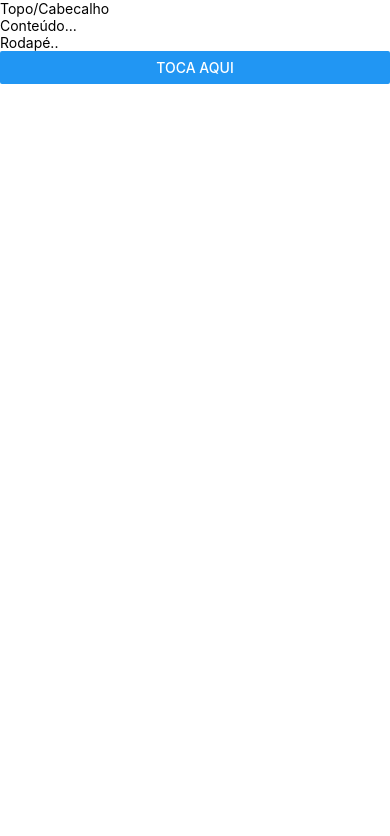
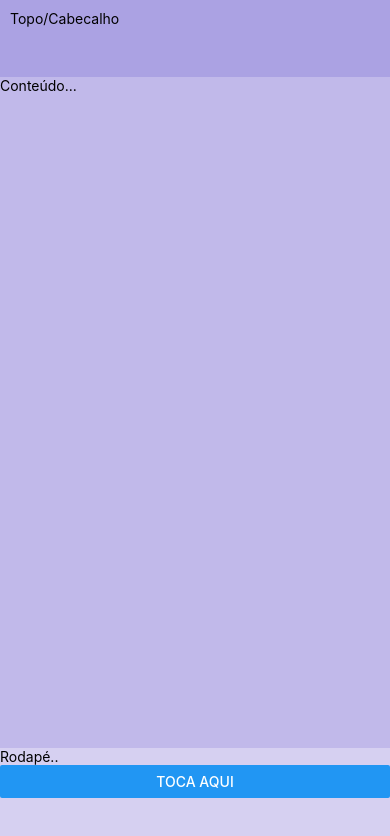
Before and after one commit to Felipebandradev/ola-react-native, a React Native app: screen / in a window 390 px wide. Shown: the top 836 px of the page. Built offline with nearby package versions, Linux system fonts and the light colour scheme.

Commit message:
feat: flex

```diff
--- a/App.js
+++ b/App.js
@@ -3,9 +3,35 @@
   Button,
   SafeAreaView,
   StatusBar,
+  StyleSheet,
   Text,
   View,
 } from "react-native";
+
+const estilos = StyleSheet.create({
+  container: {
+    backgroundColor: "#ebe7f8",
+    flex: 1,
+    // justifyContent: "center"
+  },
+
+  cabecalho: {
+    backgroundColor: "#aba2e3",
+    padding: 10,
+    flex: 0.6,
+
+  },
+
+  conteudo: {
+    backgroundColor: "#c1b9ea",
+    flex: 7,
+  },
+
+  rodape: {
+    backgroundColor: "#d6d0f1",
+    flex: 1,
+  },
+});
 
 export default function App() {
   const vai = () => {
@@ -16,14 +42,14 @@
   return (
     <>
       <StatusBar barStyle="default" />
-      <SafeAreaView>
-        <View>
+      <SafeAreaView style={estilos.container}>
+        <View style={estilos.cabecalho}>
           <Text>Topo/Cabecalho</Text>
         </View>
-        <View>
+        <View style={estilos.conteudo}>
           <Text>Conteúdo...</Text>
         </View>
-        <View>
+        <View style={estilos.rodape}>
           <Text>Rodapé..</Text>
           <Button title="Toca Aqui" onPress={vai} />
         </View>
```
